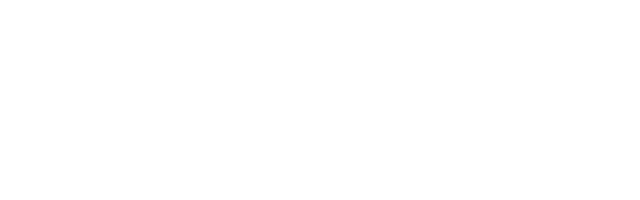
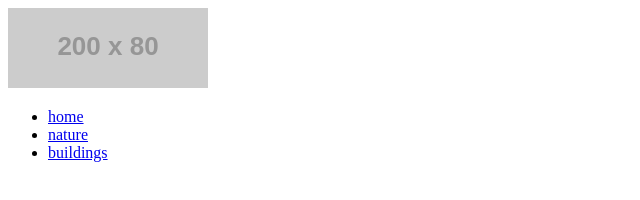
Before and after one commit to Murtazaeeva/demo, a plain HTML site: page index.html in a window 1280 px wide. Shown: the whole page, without its empty margins (0-640 px from the left). Drawn offline with Linux system fonts and the light colour scheme; placeholder pictures from the web are drawn by us.

Commit message:
add site header

```diff
--- a/index.html
+++ b/index.html
@@ -7,6 +7,18 @@
   <title>Demo</title>
 </head>
 <body>
-
+<!-- Header site -->
+<header>
+  <a href="#">
+    <img src="https://via.placeholder.com/200/80" alt="Logo" width="200" height="80">
+  </a>
+  <nav>
+    <ul>
+      <li><a href="index.html">home</a></li>
+      <li><a href="index.html">nature</a></li>
+      <li><a href="index.html">buildings</a></li>
+    </ul>
+  </nav>
+</header>
 </body>
 </html>
```
